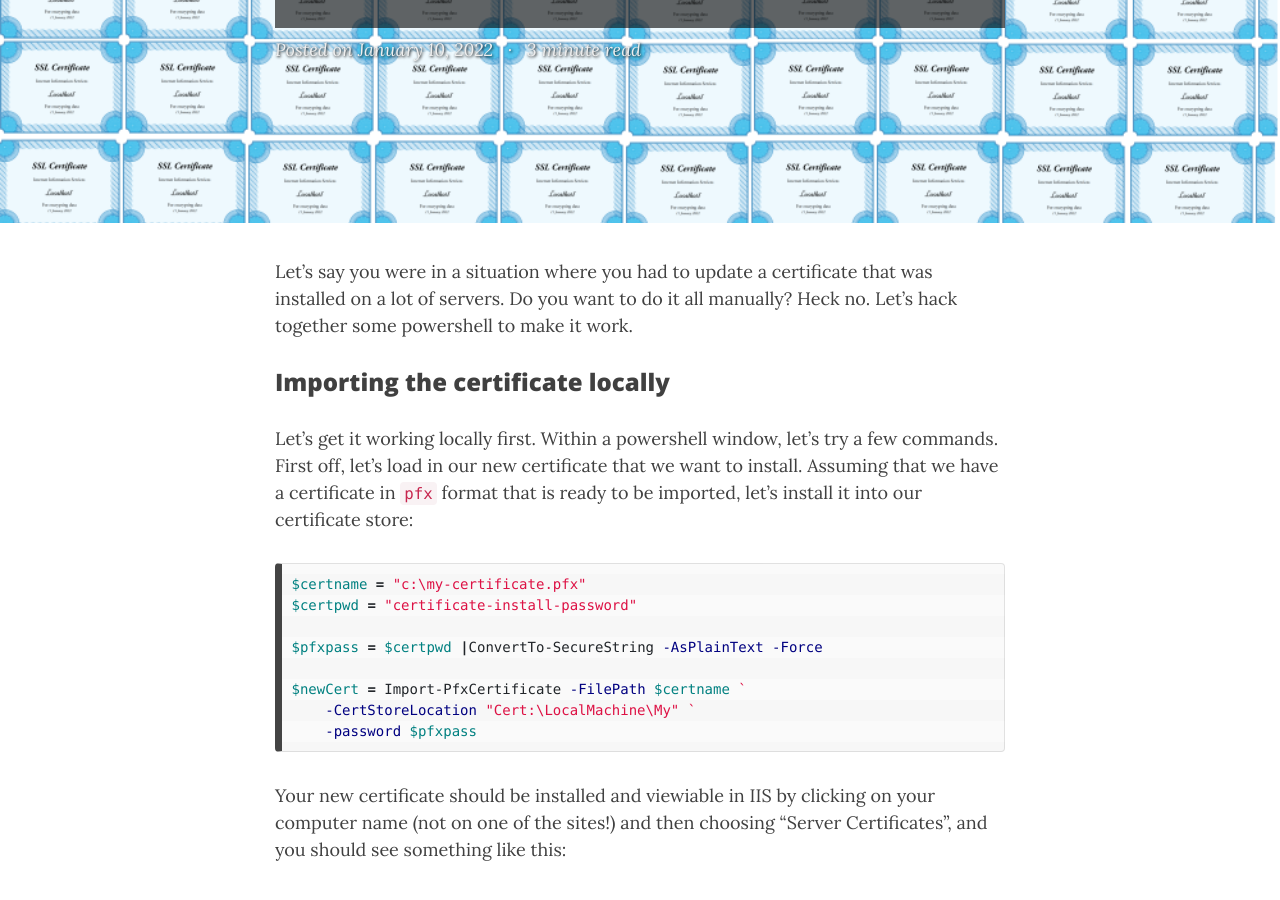
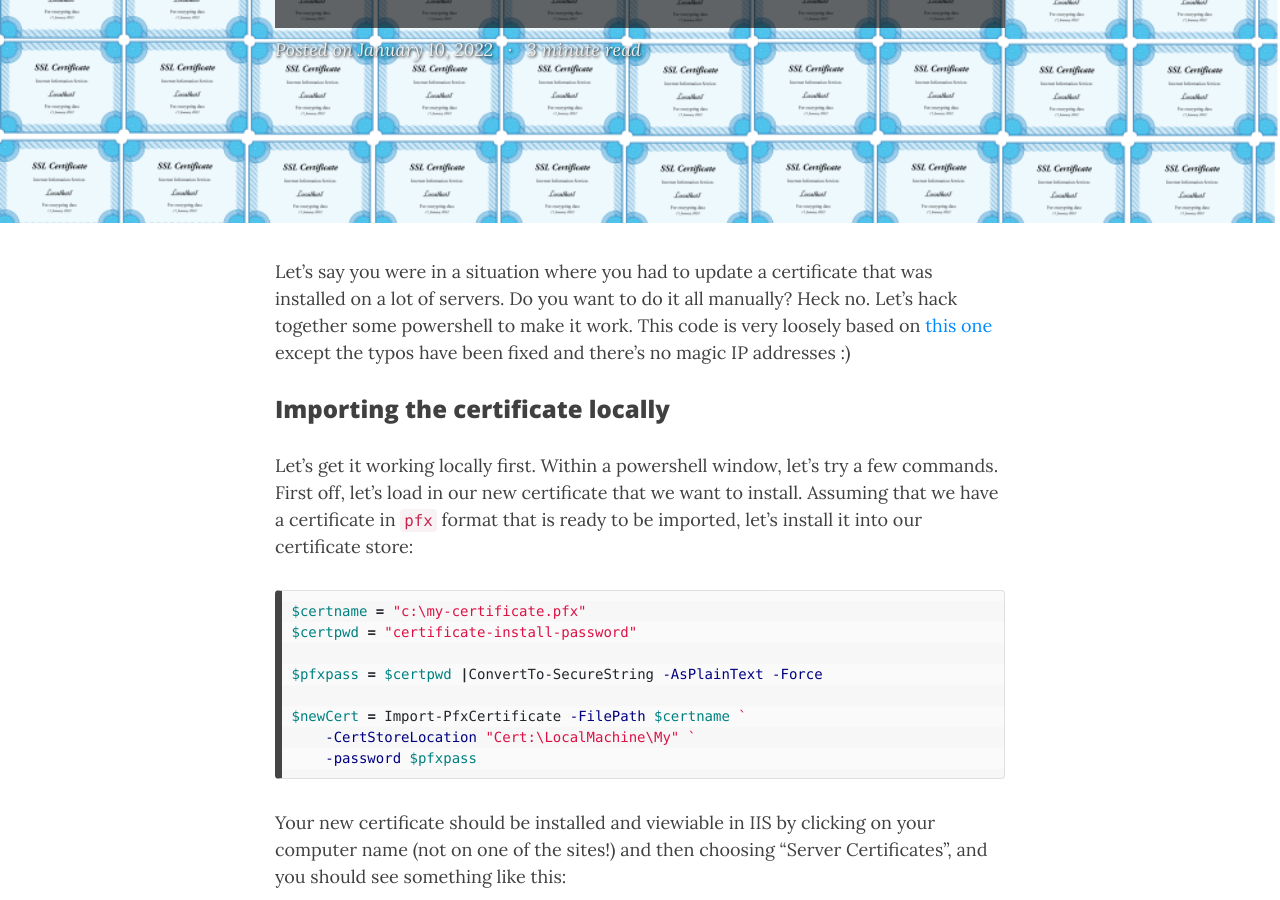
Before and after one commit to rocklan/rocklan.github.io, a Jekyll site: the page built from docs/_posts/2022/2022-10-01-Updating-IIS-Certificates-With-Powershell.md, in a window 1280 px wide and 900 px high, scrolled down 423 px. Built offline with Jekyll 4.4.1, drawn with Linux system fonts in a browser that asks for light colours; our own code applies the rules of GitHub Pages for plain Markdown files.

Commit message:
updated link

```diff
--- a/docs/_posts/2022/2022-10-01-Updating-IIS-Certificates-With-Powershell.md
+++ b/docs/_posts/2022/2022-10-01-Updating-IIS-Certificates-With-Powershell.md
@@ -11,7 +11,8 @@ share-description: Let's say you needed to update your SSL certificates on IIS,
 excerpt: Let's say you needed to update your SSL certificates on IIS, across a whole lot of servers. Do you want to do it all manually? Heck no. Let's hack something together in powershell to make it work. The method binding.AddSslCertificate() is the one you're looking for!
 ---
 
-Let's say you were in a situation where you had to update a certificate that was installed on a lot of servers. Do you want to do it all manually? Heck no. Let's hack together some powershell to make it work.
+Let's say you were in a situation where you had to update a certificate that was installed on a lot of servers. Do you want to do it all manually? Heck no. Let's hack together some powershell to make it work. This code is very loosely based on [this one](https://devblogs.microsoft.com/scripting/weekend-scripter-use-powershell-to-update-ssl-bindings/) except the typos have been fixed and there's no magic IP addresses :)
+
 
 ### Importing the certificate locally
 
```
